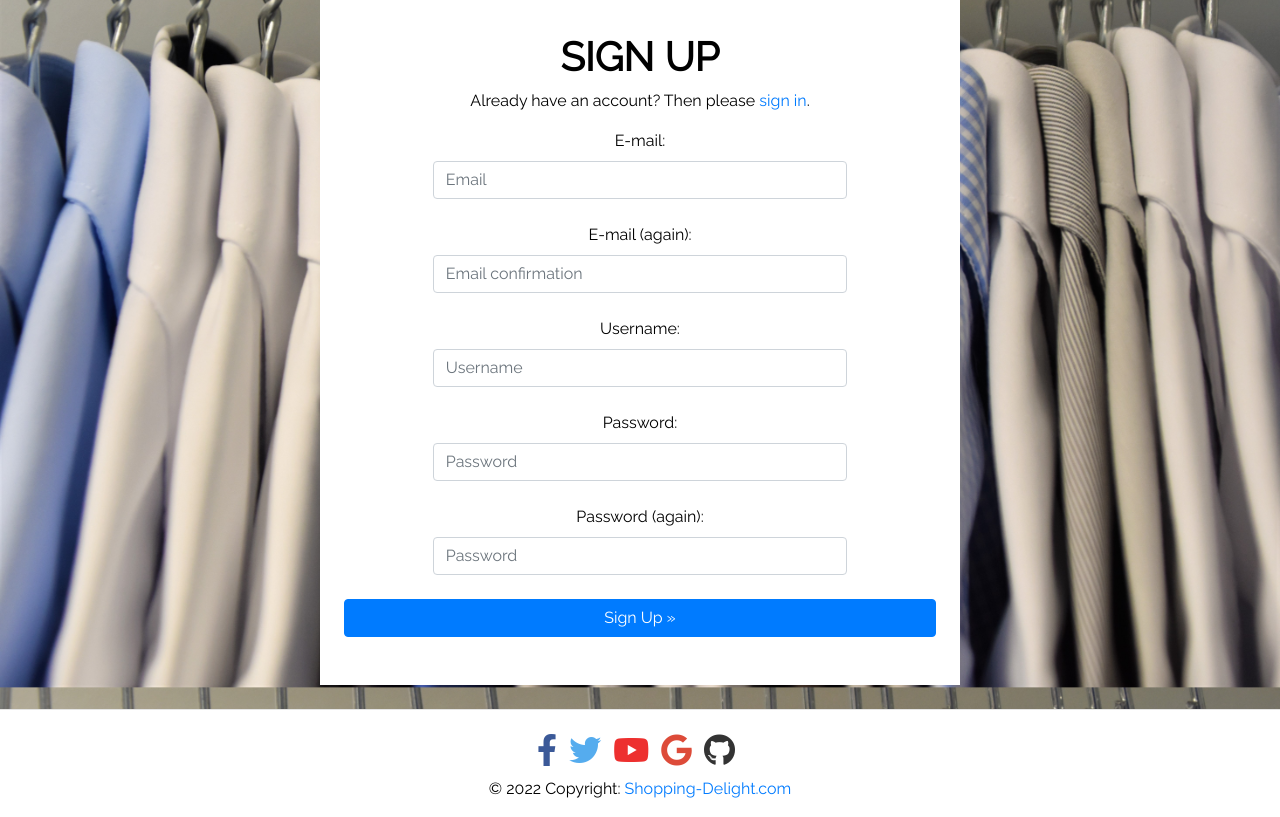
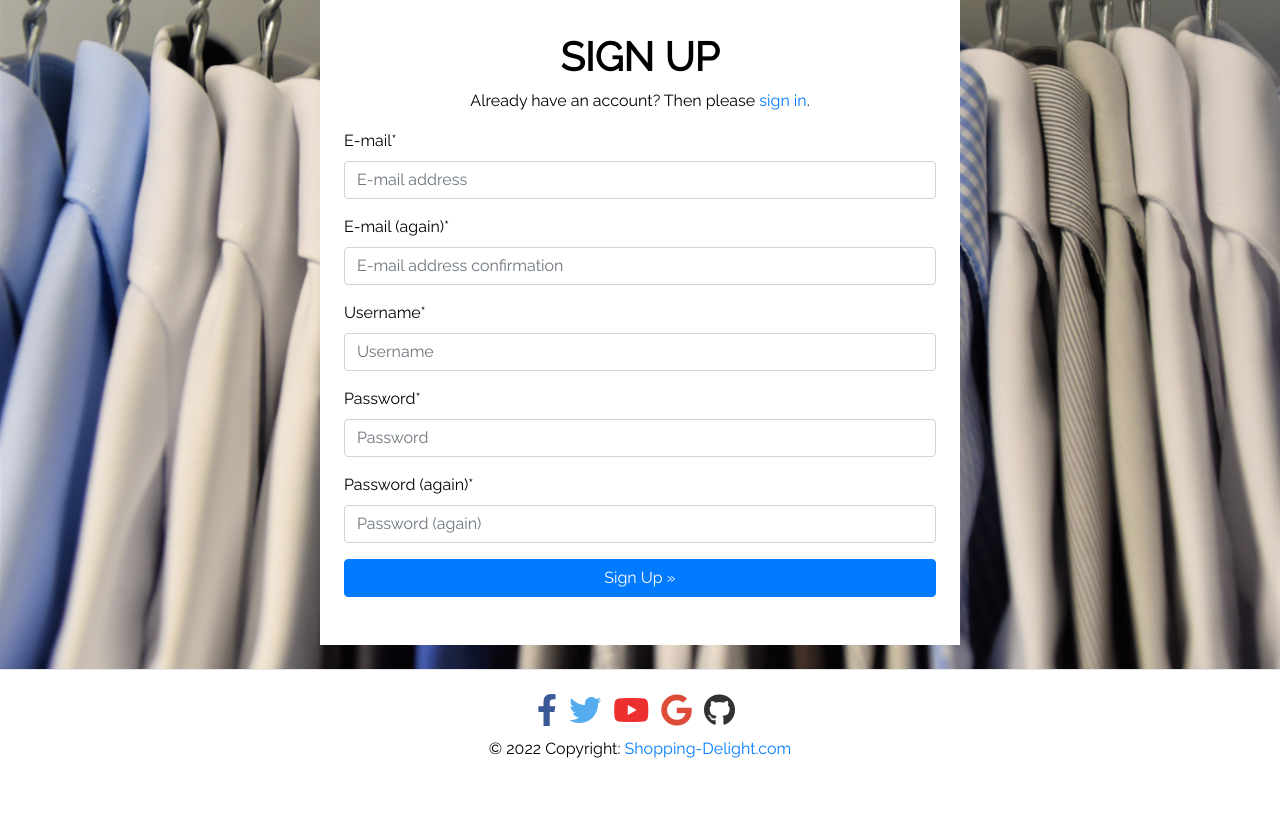
Before and after one commit to Chrisloufa/Shopping-Delight, a Django app: page /signup/ in a window 1280 px wide. Shown: the part 166-983 px from the top of the page. After the commit the page ends 924 px from the top, so only its background shows below. Run offline with Django 4.2, Linux system fonts and the light colour scheme; some libraries are stand-ins or nearby versions.

```diff
--- a/templates/allauth/account/signup.html
+++ b/templates/allauth/account/signup.html
@@ -18,56 +18,7 @@
 
   <form class="signup" id="signup_form" method="post" action="{% url 'account_signup' %}">
     {% csrf_token %}
-
-    <!-- Email -->
-
-    <div class="field">
-      <div class="form-outline d-flex justify-content-center">
-        <label class="form-label" for="form2Example2">E-mail:</label>
-      </div>
-      <div class="form-outline mb-4 d-flex justify-content-center">
-        <input type="email" required id="id_email" class="form-control signup-input" name="email" placeholder="Email" />
-      </div>
-
-      <div class="form-outline d-flex justify-content-center">
-        <label class="form-label" for="form2Example2">E-mail (again):</label>
-      </div>
-      <div class="form-outline mb-4 d-flex justify-content-center">
-        <input type="email" required id="id_email2" class="form-control signup-input" name="email2"
-          placeholder="Email confirmation" />
-      </div>
-
-      <!-- Username -->
-
-      <div class="form-outline d-flex justify-content-center">
-        <label class="form-label" for="form2Example2">Username:</label>
-      </div>
-      <div class="form-outline mb-4 d-flex justify-content-center">
-        <input type="text" required id="id_username" class="form-control signup-input" name="username" minlength="4"
-          maxlength="150" placeholder="Username" />
-      </div>
-
-      <!-- Password -->
-
-
-      <div class="form-outline d-flex justify-content-center">
-        <label class="form-label" for="form2Example2">Password:</label>
-      </div>
-      <div class="form-outline mb-4 d-flex justify-content-center">
-        <input type="password" required id="id_password1" class="form-control signup-input" name="password1"
-          placeholder="Password" />
-      </div>
-
-      <div class="form-outline d-flex justify-content-center">
-        <label class="form-label" for="form2Example2">Password (again):</label>
-      </div>
-      <div class="form-outline mb-4 d-flex justify-content-center">
-        <input type="password" required id="id_password2" class="form-control signup-input" name="password2"
-          placeholder="Password" />
-      </div>
-
-    </div>
-
+    {{ form|crispy }}
     {% if redirect_field_value %}
     <input type="hidden" name="{{ redirect_field_name }}" value="{{ redirect_field_value }}" />
     {% endif %}
```
